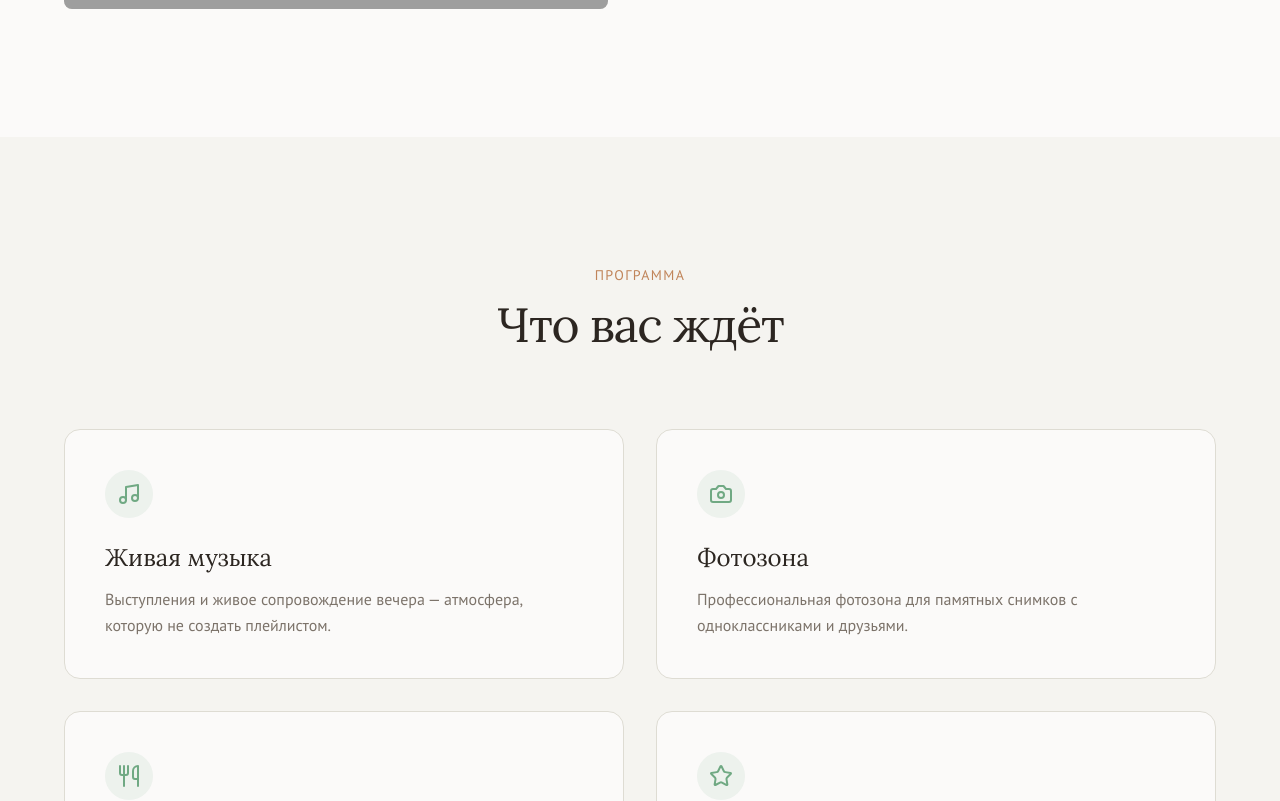
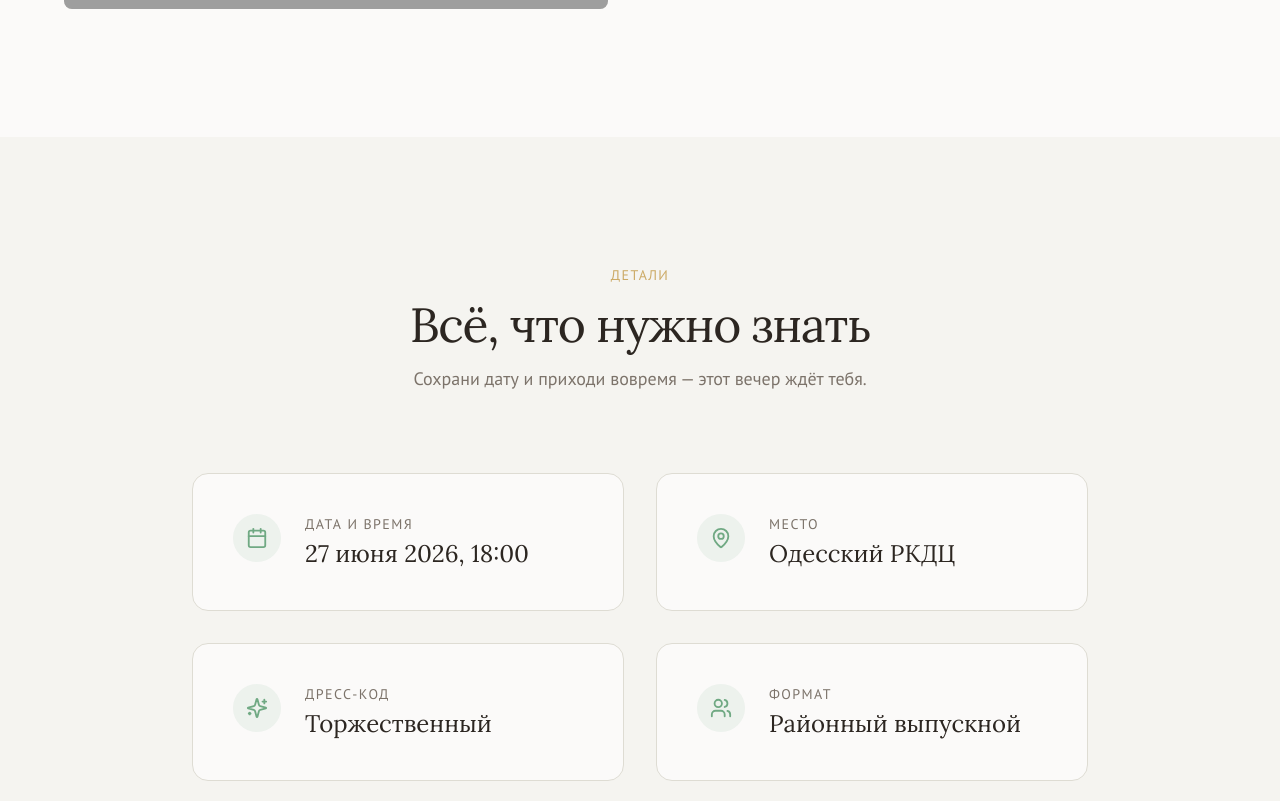
Before and after one commit to pr-poehali-dev/new-tech-initiative-19, a React (Vite) app: page / in a window 1280 px wide. Shown: the part 1599-2400 px from the top of the page. Built offline with nearby package versions, Linux system fonts and the light colour scheme; grey boxes are pictures that could not be loaded.

Commit message:
Remove program and organizer

```diff
--- a/src/pages/Index.tsx
+++ b/src/pages/Index.tsx
@@ -1,8 +1,6 @@
 import { Header } from "@/components/Header";
 import { Hero } from "@/components/Hero";
 import { Philosophy } from "@/components/Philosophy";
-import { Features } from "@/components/Features";
-import { Testimonial } from "@/components/Testimonial";
 import { Pricing } from "@/components/Pricing";
 import { Contact } from "@/components/Contact";
 import { Footer } from "@/components/Footer";
@@ -13,8 +11,6 @@ const Index = () => {
       <Header />
       <Hero />
       <Philosophy />
-      <Features />
-      <Testimonial />
       <Pricing />
       <Contact />
       <Footer />
```
